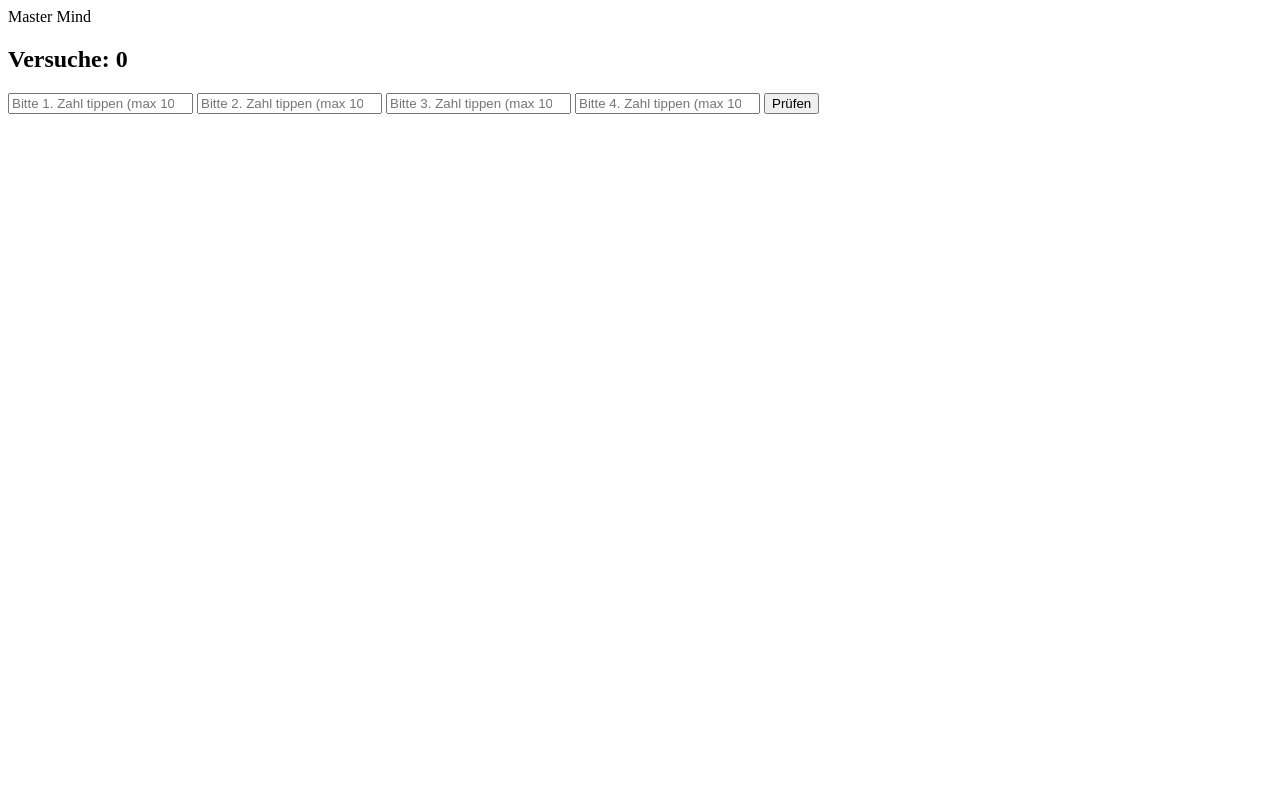
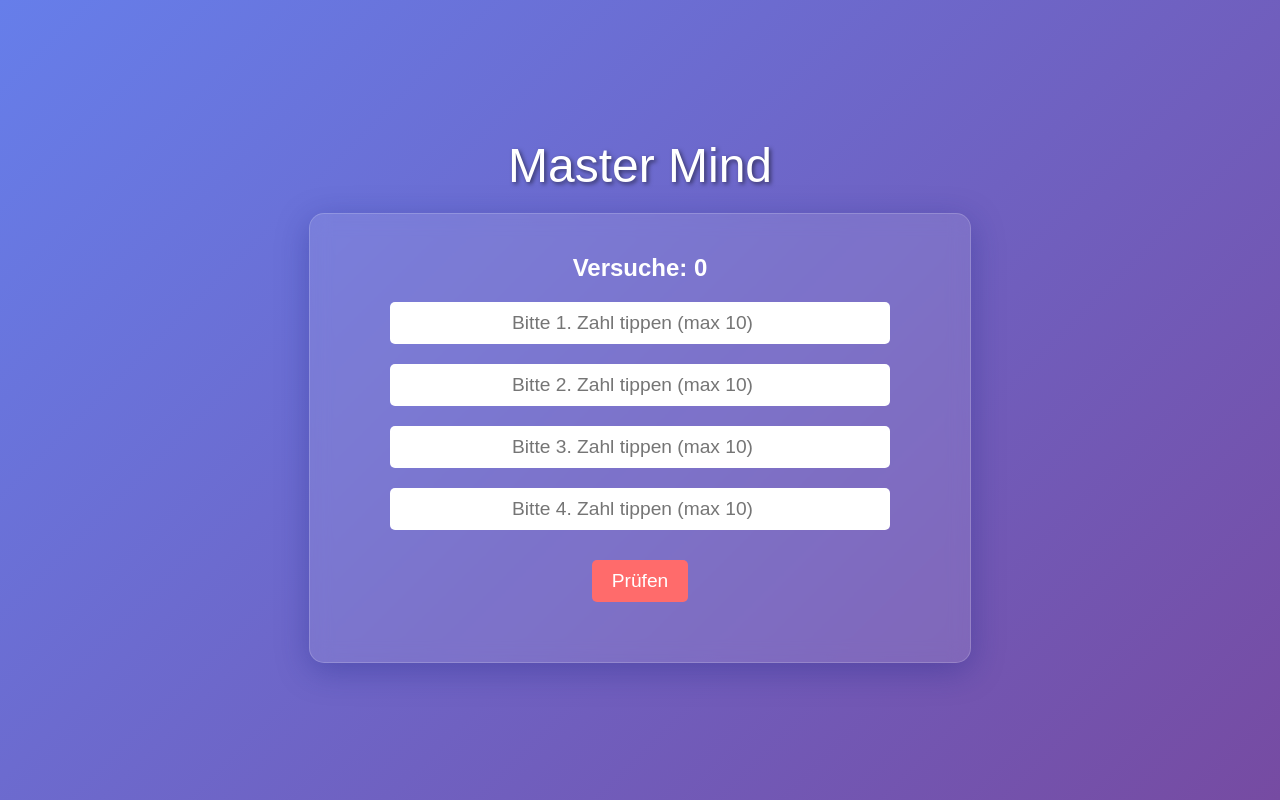
Before and after one commit to Popel1215/MasterMind, a plain HTML site: page index.html in a window 1280 px wide. Drawn offline with Linux system fonts and the light colour scheme.

Commit message:
Add files via upload

```diff
--- a/index.html
+++ b/index.html
@@ -1,9 +1,75 @@
 <!DOCTYPE html>
-<html lang="en">
+<html lang="de">
 <head>
     <meta charset="UTF-8">
     <meta name="viewport" content="width=device-width, initial-scale=1.0">
-    <title>Master Mind for free</title>
+    <title>Master Mind für Mama</title>
+    <style>
+        body {
+            font-family: 'Arial', sans-serif;
+            background: linear-gradient(135deg, #667eea 0%, #764ba2 100%);
+            color: white;
+            margin: 0;
+            padding: 0;
+            display: flex;
+            justify-content: center;
+            align-items: center;
+            min-height: 100vh;
+            flex-direction: column;
+        }
+        header {
+            font-size: 3em;
+            text-align: center;
+            margin-bottom: 20px;
+            text-shadow: 2px 2px 4px rgba(0,0,0,0.5);
+        }
+        .container {
+            background: rgba(255, 255, 255, 0.1);
+            padding: 30px;
+            border-radius: 15px;
+            box-shadow: 0 8px 32px rgba(31, 38, 135, 0.37);
+            backdrop-filter: blur(10px);
+            border: 1px solid rgba(255, 255, 255, 0.18);
+            max-width: 600px;
+            width: 100%;
+            text-align: center;
+        }
+        h2 {
+            margin: 10px 0;
+        }
+        form {
+            display: flex;
+            flex-direction: column;
+            align-items: center;
+        }
+        input {
+            width: 80%;
+            padding: 10px;
+            margin: 10px 0;
+            border: none;
+            border-radius: 5px;
+            font-size: 1.2em;
+            text-align: center;
+        }
+        button {
+            padding: 10px 20px;
+            background: #ff6b6b;
+            color: white;
+            border: none;
+            border-radius: 5px;
+            font-size: 1.2em;
+            cursor: pointer;
+            transition: background 0.3s;
+            margin-top: 20px;
+        }
+        button:hover {
+            background: #ff5252;
+        }
+        #New {
+            margin-top: 20px;
+            font-size: 1.5em;
+        }
+    </style>
 </head>
 <body>
   <header>Master Mind</header>
```
